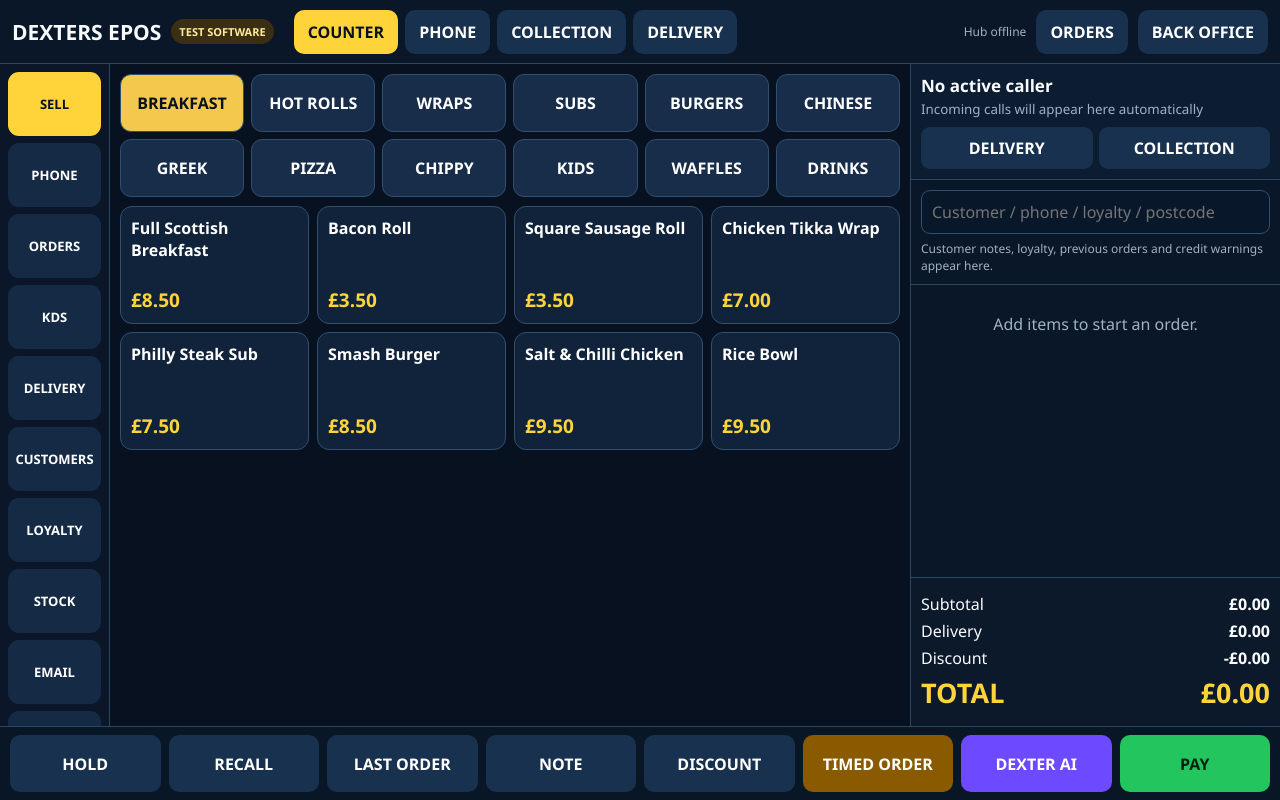
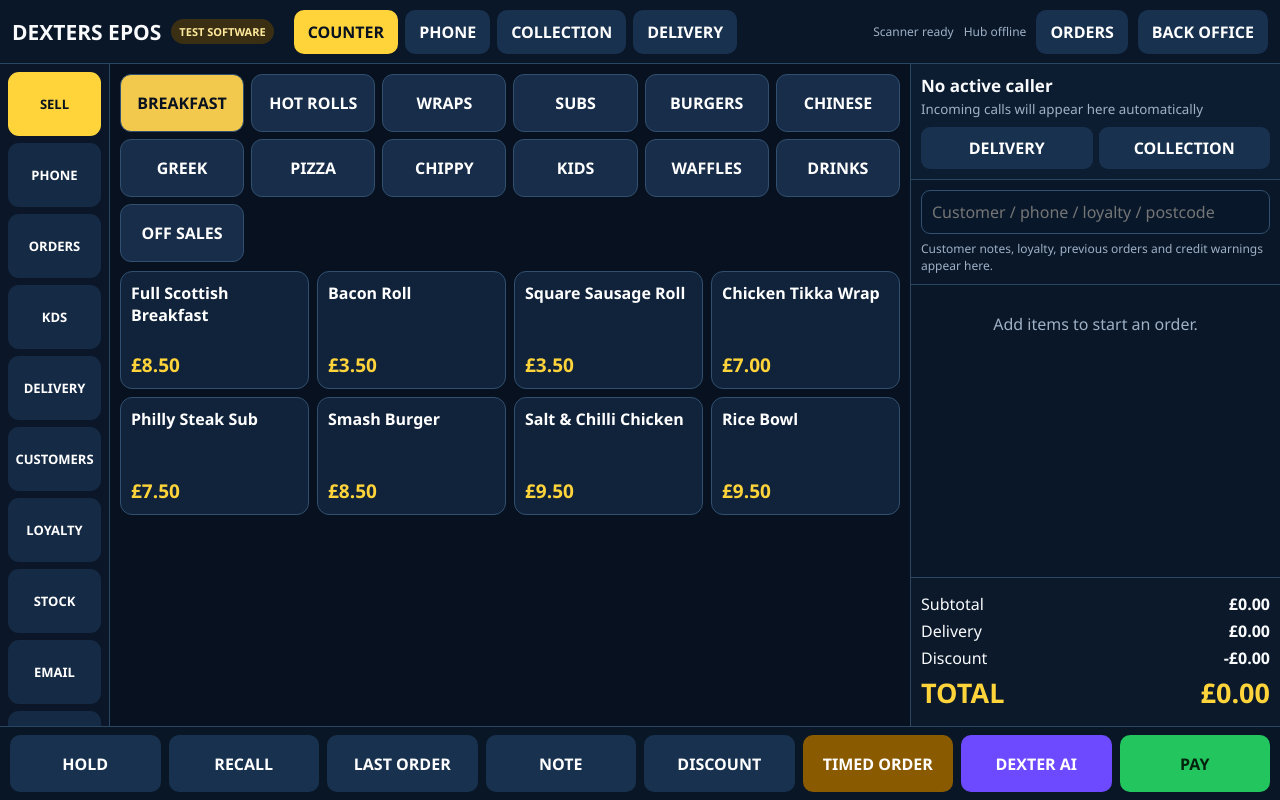
Before and after one commit to jamiegreen294-boop/dexters-loyalty-android, a website: page windows-epos/app/index.html in a window 1280 px wide. Drawn offline with Linux system fonts and the light colour scheme; files that its build step writes are made by us from their sources; no server answers.

Commit message:
Add off-sales section and barcode scanner status to test POS

```diff
--- a/windows-epos/app/index.html
+++ b/windows-epos/app/index.html
@@ -24,7 +24,7 @@ button,input{font:inherit}.app{height:100vh;display:grid;grid-template-rows:64px
 <div class="app">
 <header class="top"><div class="brand">DEXTERS EPOS</div><span class="test">TEST SOFTWARE</span>
 <div class="mode"><button class="on" data-mode="counter">COUNTER</button><button data-mode="phone">PHONE</button><button data-mode="collection">COLLECTION</button><button data-mode="delivery">DELIVERY</button></div>
-<div class="grow"></div><div class="status" id="hubStatus">Windows Hub checking…</div><button id="ordersBtn">ORDERS</button><button id="backOfficeBtn">BACK OFFICE</button></header>
+<div class="grow"></div><div class="status" id="barcodeStatus">Scanner ready</div><div class="status" id="hubStatus">Windows Hub checking…</div><button id="ordersBtn">ORDERS</button><button id="backOfficeBtn">BACK OFFICE</button></header>
 
 <div class="main">
 <aside class="rail">
@@ -33,7 +33,7 @@ button,input{font:inherit}.app{height:100vh;display:grid;grid-template-rows:64px
 
 <section class="catalog">
 <div class="categories" id="categories">
-<button class="on">BREAKFAST</button><button>HOT ROLLS</button><button>WRAPS</button><button>SUBS</button><button>BURGERS</button><button>CHINESE</button><button>GREEK</button><button>PIZZA</button><button>CHIPPY</button><button>KIDS</button><button>WAFFLES</button><button>DRINKS</button>
+<button class="on">BREAKFAST</button><button>HOT ROLLS</button><button>WRAPS</button><button>SUBS</button><button>BURGERS</button><button>CHINESE</button><button>GREEK</button><button>PIZZA</button><button>CHIPPY</button><button>KIDS</button><button>WAFFLES</button><button>DRINKS</button><button>OFF SALES</button>
 </div>
 <div class="products" id="products">
 <button class="product" data-name="Full Scottish Breakfast" data-price="850"><strong>Full Scottish Breakfast</strong><span class="price">£8.50</span></button>
```
